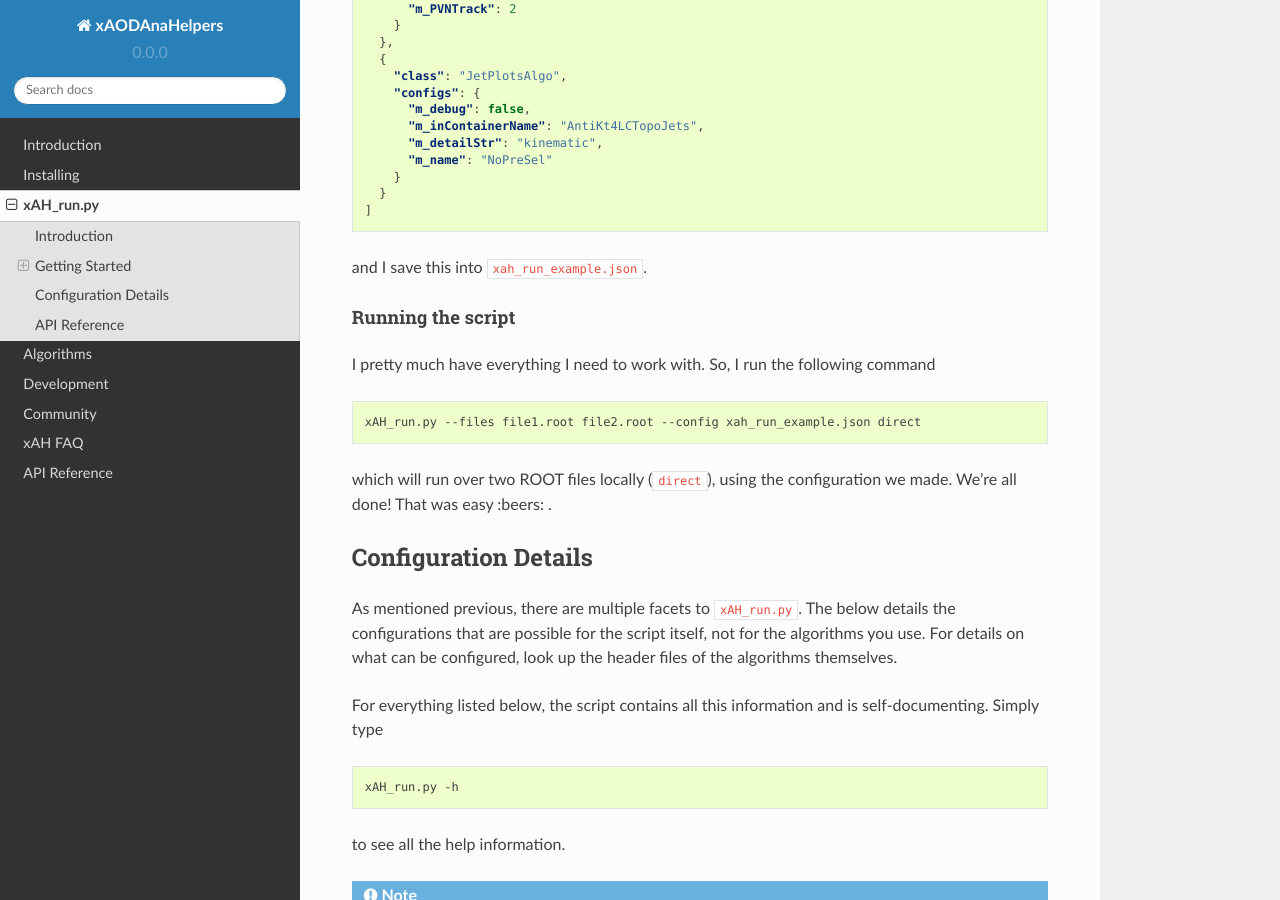
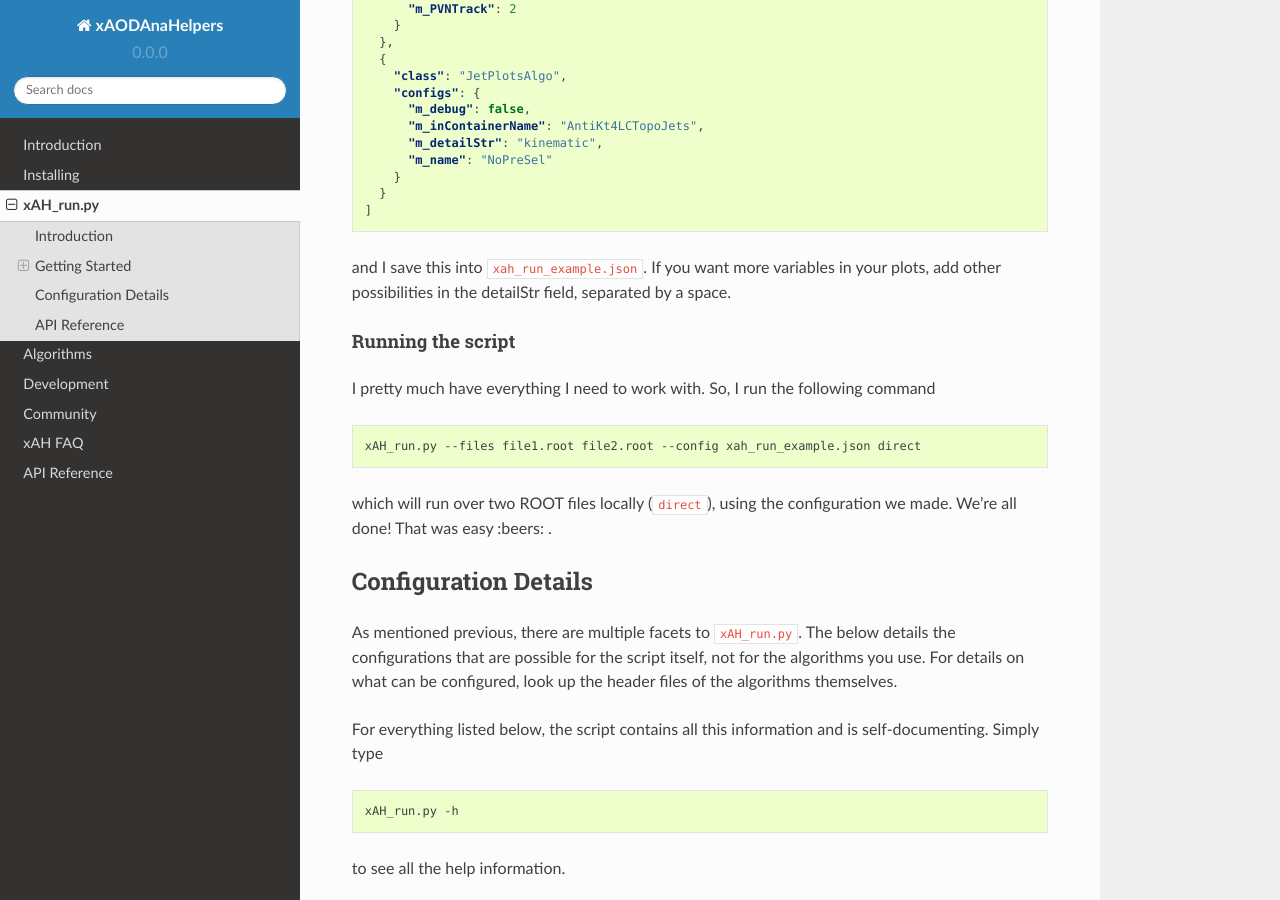
Before and after one commit to UCATLAS/xAODAnaHelpers, a Sphinx documentation site: the page built from docs/UsingUs.rst, in a window 1280 px wide and 900 px high, scrolled down 1732 px. Built offline with Sphinx 7.4.7 and the Read the Docs theme 2.0.0, drawn with Linux system fonts in a browser that asks for light colours.

Commit message:
Update UsingUs.rst
Some minimal help for users that come across the tutorial and wonder how to add more variables.

```diff
--- a/docs/UsingUs.rst
+++ b/docs/UsingUs.rst
@@ -81,7 +81,7 @@ Next, we should probably add some obvious configurations that work for us. I loo
       }
     ]
 
-and I save this into ``xah_run_example.json``.
+and I save this into ``xah_run_example.json``. If you want more variables in your plots, add other possibilities in the detailStr field, separated by a space.
 
 Running the script
 ^^^^^^^^^^^^^^^^^^
```
